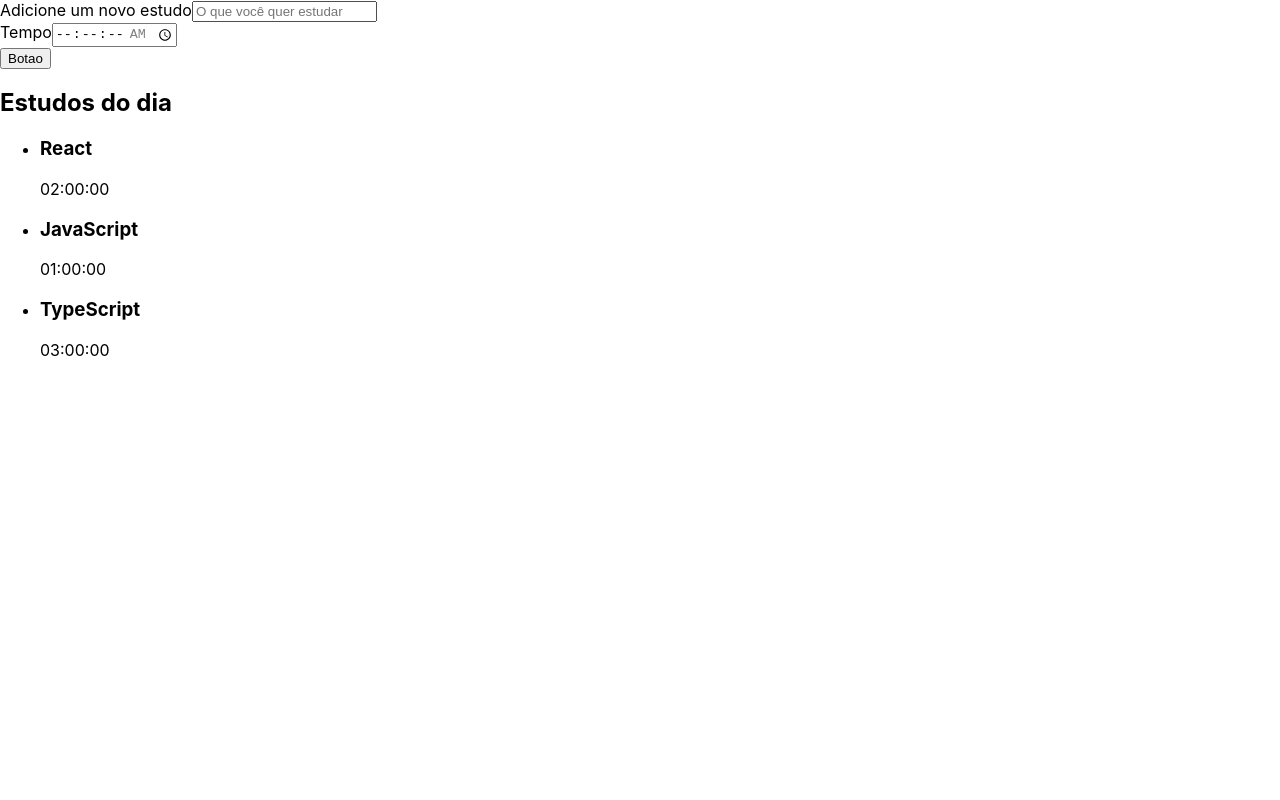
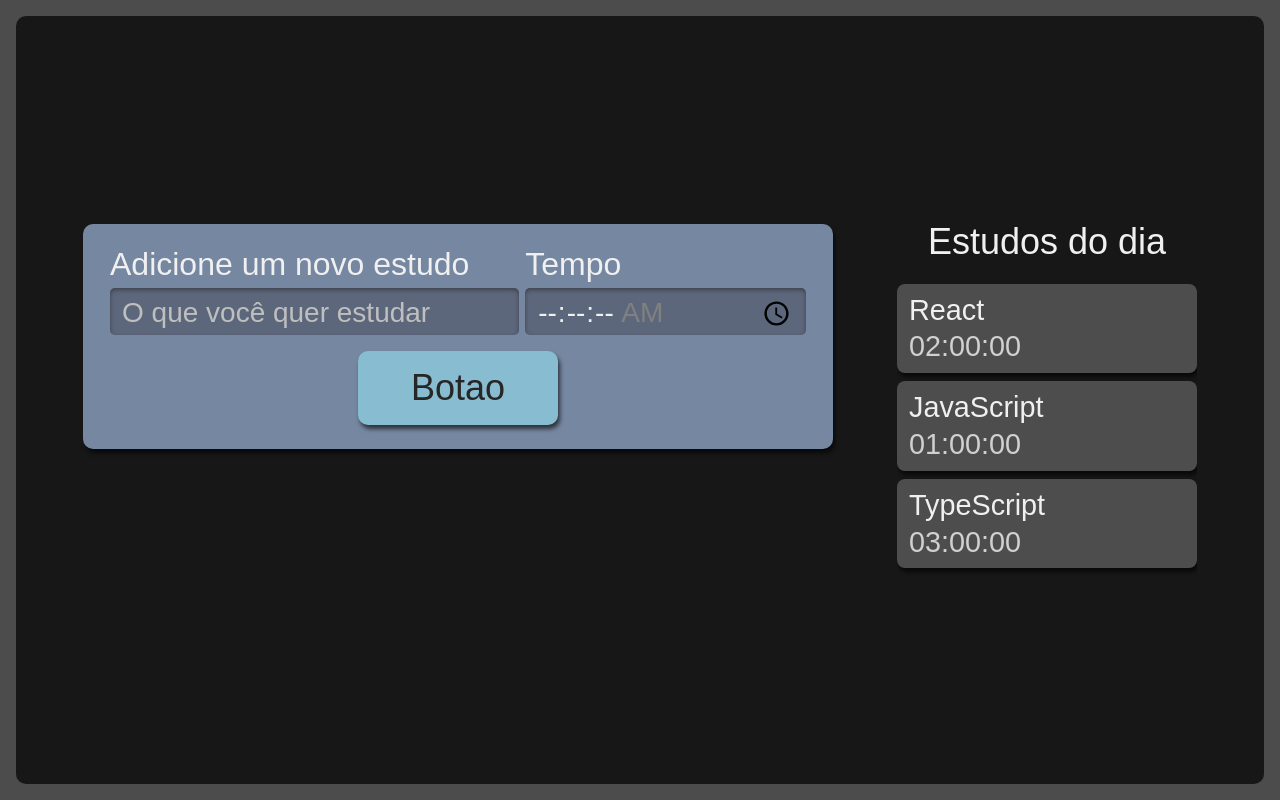
Before and after one commit to joaolucas14/alura-studies, a React (Create React App) app: page / in a window 1280 px wide. Built offline with nearby package versions, Linux system fonts and the light colour scheme.

Commit message:
estilizand as paginas

```diff
--- a/package.json
+++ b/package.json
@@ -34,6 +34,7 @@
   },
   "devDependencies": {
     "@types/react": "^19.0.1",
-    "@types/react-dom": "^19.0.2"
+    "@types/react-dom": "^19.0.2",
+    "sass": "^1.83.0"
   }
 }
--- a/src/App.tsx
+++ /dev/null
@@ -1,13 +0,0 @@
-import Formulario from "./components/Formulario";
-import Lista from "./components/Lista";
-
-function App() {
-  return (
-    <div className="App">
-      <Formulario />
-      <Lista />
-    </div>
-  );
-}
-
-export default App;
--- a/src/components/Botao/index.tsx
+++ b/src/components/Botao/index.tsx
@@ -1,3 +1,4 @@
+import "./style.scss";
 export default function Botao() {
-  return <button>Botao</button>;
+  return <button className="botao">Botao</button>;
 }
--- /dev/null
+++ b/src/components/Botao/style.scss
@@ -0,0 +1,25 @@
+.botao {
+    align-self: center;
+    background-color: #88bcd1;
+    border-radius: 10px;
+    box-shadow: 2px 4px 4px #0000009F;
+    color: #272626;
+    cursor: pointer;
+    font-size: 1.25rem;
+    padding: 16px;
+    width: 150px;
+
+    &:active {
+      background-color: #7CA6B7;
+      box-shadow: 2px 2px 4px #0000009F inset;
+    }
+  }
+
+  @media screen and (min-width: 1280px) {
+    .botao {
+      grid-column-start: span 2;
+      justify-self: center;
+      width: 200px;
+      font-size: 2.25rem;
+    }
+  }
--- a/src/components/Formulario/index.tsx
+++ b/src/components/Formulario/index.tsx
@@ -1,9 +1,10 @@
 import Botao from "../Botao";
+import "./style.scss";
 
 export default function Formulario() {
   return (
-    <form action="">
-      <div>
+    <form className="novaTarefa">
+      <div className="inputContainer">
         <label htmlFor="tarefa">Adicione um novo estudo</label>
         <input
           type="text"
@@ -13,7 +14,7 @@
           required
         />
       </div>
-      <div>
+      <div className="inputContainer">
         <label htmlFor="tempo">Tempo</label>
         <input
           type="time"
--- /dev/null
+++ b/src/components/Formulario/style.scss
@@ -0,0 +1,61 @@
+.novaTarefa {
+    display:flex;
+    flex-direction: column;
+    grid-area: nova-tarefa;
+    background-color: #7687A1;
+    border-radius: 10px;
+    box-shadow: 2px 4px 4px #0000009F;
+    padding: 12px;
+
+    .inputContainer {
+      display: flex;
+      flex-direction: column;
+      width: 100%;
+      margin-bottom: 16px;
+
+      label {
+        margin-bottom: 8px;
+        font-size: 1.25rem;
+      }
+
+      input {
+        width: 100%;
+        padding: 8px 12px 4px;
+        box-sizing: border-box;
+        border: unset;
+        border-radius: 5px;
+        background-color: #5D677C;
+        box-shadow: 0px 2px 4px #2D2B2B9F inset;
+
+        &::placeholder {
+          color: #BFBFBF;
+        }
+      }
+    }
+
+    @media screen and (min-width: 1280px) {
+      flex-direction: row;
+      flex-wrap: wrap;
+      justify-content: space-around;
+      font-size: 2.25rem;
+      padding: 24px;
+      box-sizing: border-box;
+
+      .inputContainer {
+        width: calc(60% - 12px);
+
+        &:last-of-type {
+          width: 40%;
+        }
+
+        label {
+          font-size: 2rem;
+        }
+
+        input {
+          height: 100%;
+          font-size: 1.75rem;
+        }
+      }
+    }
+  }
--- a/src/components/Lista/index.tsx
+++ b/src/components/Lista/index.tsx
@@ -1,3 +1,4 @@
+import "./style.scss";
 export default function Lista() {
   const tarefas = [
     {
@@ -14,11 +15,11 @@
     },
   ];
   return (
-    <aside>
+    <aside className="listaTarefas">
       <h2>Estudos do dia</h2>
       <ul>
         {tarefas.map((item, index) => (
-          <li key={index}>
+          <li key={index} className="item">
             <h3>{item.tarefa}</h3>
             <span>{item.tempo}</span>
           </li>
--- /dev/null
+++ b/src/components/Lista/style.scss
@@ -0,0 +1,75 @@
+.listaTarefas {
+    grid-area: tarefas;
+    height: 100%;
+
+    h2 {
+      font-size: 1.25rem;
+      margin-bottom: 12px;
+    }
+
+    ul {
+      max-height: 350px;
+      overflow-y: scroll;
+        scrollbar-width: thin;
+    }
+
+    @media screen and (min-width:1280px) {
+
+      h2{
+        text-align: center;
+        font-size: 2.25rem;
+        margin-bottom: 24px;
+      }
+
+      ul {
+        overflow: auto;
+        max-height: 500px;
+      }
+    }
+  }
+
+  .item {
+    background-color: #4D4D4D;
+    border-radius: 8px;
+    box-shadow: 2px 4px 4px #0000009F;
+    padding: 12px;
+    margin-bottom: 8px;
+    position: relative;
+    cursor: pointer;
+
+    h3 {
+      margin-bottom: 8px;
+      word-break: break-all;
+    }
+
+    span {
+      color: #D0D0D0;
+    }
+
+    @media screen and (min-width:1280px) {
+      font-size: 1.8rem;
+    }
+  }
+
+  .itemSelecionado {
+    background-color: #292929;
+    box-shadow: 2px 4px 4px #0000009F inset;
+  }
+
+  .itemCompletado {
+    background-color: #566F42;
+    cursor: auto;
+
+    .concluido {
+      display: block;
+      background-image: url('../../assets/img/check-mark.svg');
+      background-repeat: no-repeat;
+      background-size: 38px 38px;
+      position: absolute;
+      top: 50%;
+      right: 12px;
+      transform: translateY(-50%);
+      width: 42px;
+      height: 43px;
+    }
+  }
--- a/src/index.css
+++ b/src/index.css
@@ -1,13 +1,175 @@
+html,
+body,
+div,
+span,
+applet,
+object,
+iframe,
+h1,
+h2,
+h3,
+h4,
+h5,
+h6,
+p,
+blockquote,
+pre,
+a,
+abbr,
+acronym,
+address,
+big,
+cite,
+code,
+del,
+dfn,
+em,
+img,
+ins,
+kbd,
+q,
+s,
+samp,
+small,
+strike,
+strong,
+sub,
+sup,
+tt,
+var,
+b,
+u,
+i,
+center,
+dl,
+dt,
+dd,
+ol,
+ul,
+li,
+fieldset,
+form,
+label,
+legend,
+table,
+caption,
+tbody,
+tfoot,
+thead,
+tr,
+th,
+td,
+article,
+aside,
+canvas,
+details,
+embed,
+figure,
+figcaption,
+footer,
+header,
+hgroup,
+menu,
+nav,
+output,
+ruby,
+section,
+summary,
+time,
+mark,
+audio,
+video {
+  margin: 0;
+  padding: 0;
+  border: 0;
+  font-size: 100%;
+  font: inherit;
+  vertical-align: baseline;
+}
+/* HTML5 display-role reset for older browsers */
+article,
+aside,
+details,
+figcaption,
+figure,
+footer,
+header,
+hgroup,
+menu,
+nav,
+section {
+  display: block;
+}
 body {
-  margin: 0;
-  font-family: -apple-system, BlinkMacSystemFont, 'Segoe UI', 'Roboto', 'Oxygen',
-    'Ubuntu', 'Cantarell', 'Fira Sans', 'Droid Sans', 'Helvetica Neue',
-    sans-serif;
-  -webkit-font-smoothing: antialiased;
-  -moz-osx-font-smoothing: grayscale;
+  line-height: 1;
+}
+ol,
+ul {
+  list-style: none;
+}
+blockquote,
+q {
+  quotes: none;
+}
+blockquote:before,
+blockquote:after,
+q:before,
+q:after {
+  content: "";
+  content: none;
+}
+table {
+  border-collapse: collapse;
+  border-spacing: 0;
 }
 
-code {
-  font-family: source-code-pro, Menlo, Monaco, Consolas, 'Courier New',
-    monospace;
+input {
+  font-family: inherit;
+  font-size: inherit;
+  font-weight: inherit;
+  color: inherit;
 }
+
+button {
+  border: unset;
+  background-color: unset;
+  font-family: inherit;
+  font-size: inherit;
+  font-weight: inherit;
+  color: inherit;
+}
+
+@import url("https://fonts.googleapis.com/css2?family=Manjari&display=swap");
+
+body {
+  display: flex;
+  justify-content: center;
+  font-family: "Manjari", sans-serif;
+  color: #f0f0f0;
+  background-color: #4c4c4c;
+  height: 100%;
+  width: 100%;
+  padding: 16px;
+  box-sizing: border-box;
+}
+
+#root {
+  width: 100%;
+}
+
+::-webkit-scrollbar {
+  width: 8px;
+}
+
+::-webkit-scrollbar-track {
+  background: unset;
+}
+
+::-webkit-scrollbar-thumb {
+  border-radius: 4px;
+  background: #888;
+}
+
+::-webkit-scrollbar-thumb:hover {
+  background: #555;
+}
--- a/src/index.tsx
+++ b/src/index.tsx
@@ -1,7 +1,7 @@
 import React from "react";
 import ReactDOM from "react-dom/client";
 import "./index.css";
-import App from "./App";
+import App from "./pages/App";
 
 const root = ReactDOM.createRoot(
   document.getElementById("root") as HTMLElement
--- /dev/null
+++ b/src/pages/App.tsx
@@ -0,0 +1,14 @@
+import Formulario from "../components/Formulario";
+import Lista from "../components/Lista";
+import "./style.scss";
+
+function App() {
+  return (
+    <div className="AppStyle">
+      <Formulario />
+      <Lista />
+    </div>
+  );
+}
+
+export default App;
--- /dev/null
+++ b/src/pages/style.scss
@@ -0,0 +1,30 @@
+.AppStyle {
+    display: grid;
+    grid-template-rows: min-content min-content auto;
+    grid-template-areas:
+    "nova-tarefa"
+    "cronometro"
+    "tarefas"
+    ;
+    row-gap: 24px;
+    min-width: 320px;
+    min-height: calc(100vh - 32px);
+    width: 100%;
+    padding: 32px;
+    box-sizing: border-box;
+    border-radius: 10px;
+    background-color: #171717;
+
+    @media screen and (min-width:1280px)  {
+      grid-template-areas:
+      "nova-tarefa tarefas"
+      "cronometro tarefas"
+      ;
+      column-gap: 64px;
+      grid-template-rows: min-content min-content;
+      grid-template-columns: 750px 300px;
+      justify-content: center;
+      align-content: center;
+      padding: 64px;
+    }
+  }
```
Also changed, not shown: src/assets/img/check-mark.svg (added), 1 other file (tests, documents, lock files or other folders).
